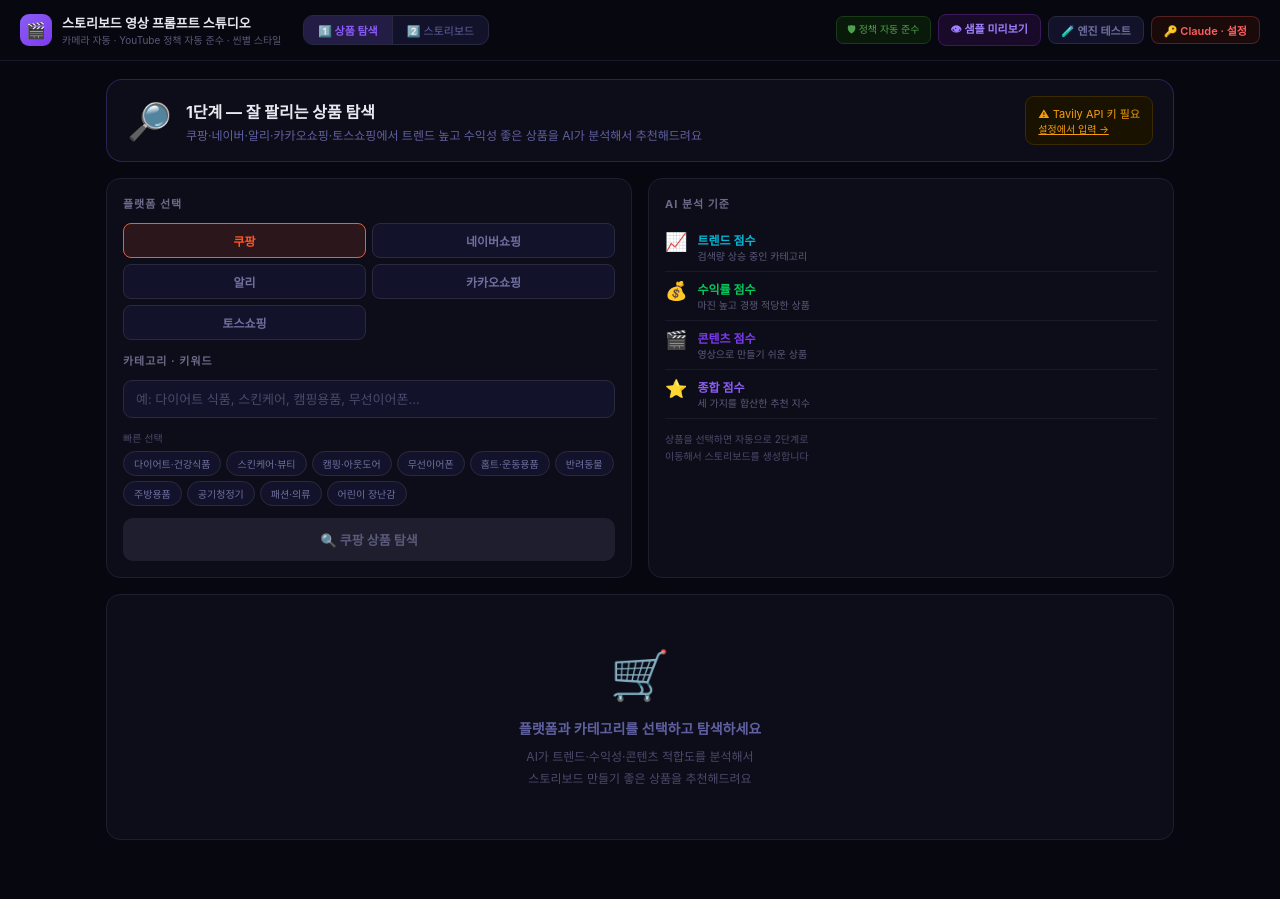
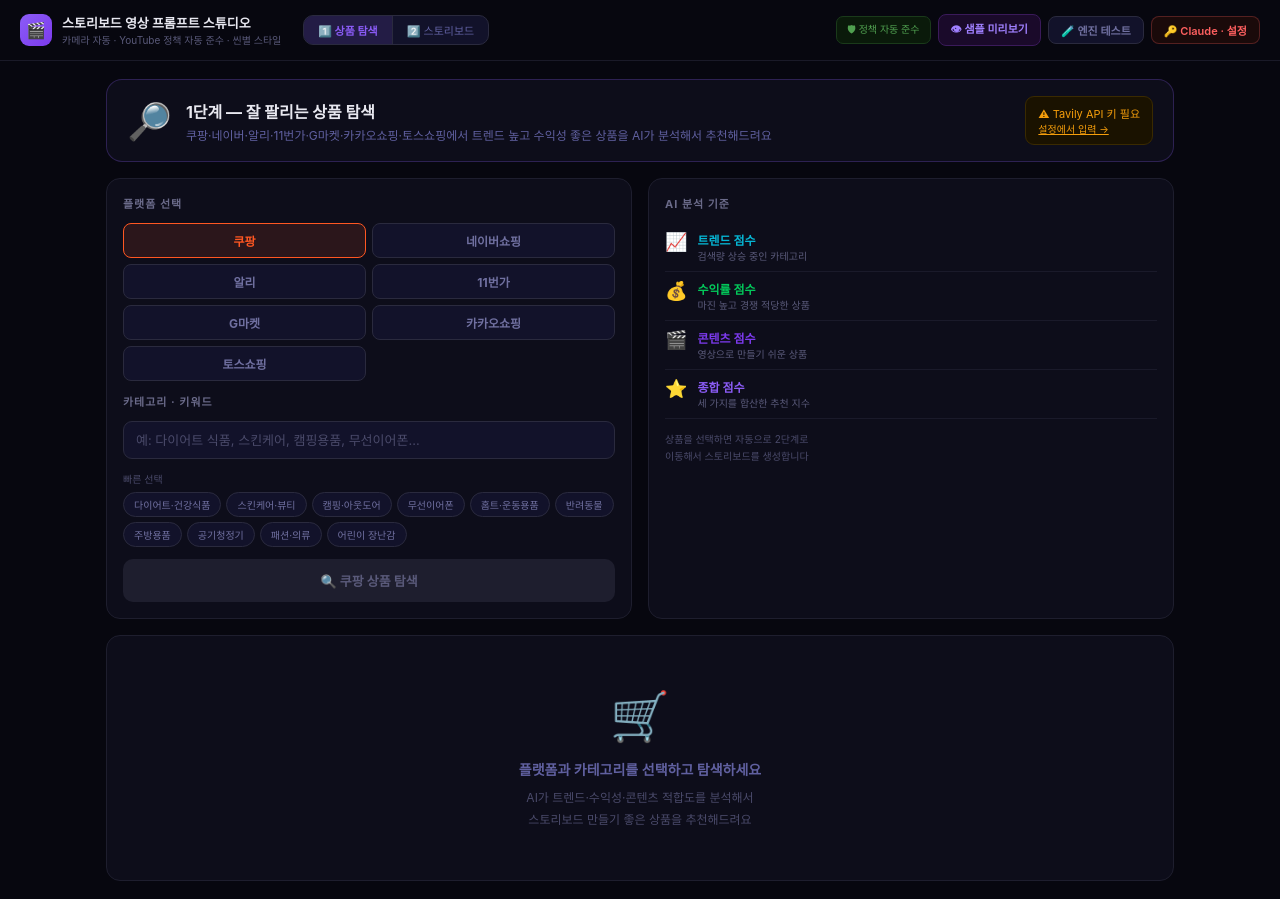
Before and after one commit to jokkeutti-hash/story-ssul-shopping, a React (Vite) app: page / in a window 1280 px wide. Before the commit the page ends 858 px from the top, so only its background shows below. Built offline with nearby package versions, Linux system fonts and the light colour scheme.

Commit message:
Restore 11st and Gmarket in product discovery platform list
Keep them alongside the newly added Kakao/Toss shopping options.

```diff
--- a/src/App.jsx
+++ b/src/App.jsx
@@ -1034,6 +1034,8 @@ IMPORTANT: The ai_prompt MUST:
     { id: "coupang",  label: "쿠팡",       color: "#FF5722", query: "site:coupang.com",       domain: "coupang.com" },
     { id: "naver",    label: "네이버쇼핑",  color: "#03C75A", query: "site:smartstore.naver.com", domain: "smartstore.naver.com" },
     { id: "aliexpress",label: "알리",      color: "#FF6A00", query: "site:aliexpress.com",    domain: "aliexpress.com" },
+    { id: "11st",     label: "11번가",     color: "#E8380D", query: "site:11st.co.kr",        domain: "11st.co.kr" },
+    { id: "gmarket",  label: "G마켓",      color: "#B50029", query: "site:gmarket.co.kr",     domain: "gmarket.co.kr" },
     { id: "kakao",    label: "카카오쇼핑",  color: "#FFCD00", query: "site:shopping.kakao.com", domain: "shopping.kakao.com" },
     { id: "toss",     label: "토스쇼핑",    color: "#0064FF", query: "site:shopping.toss.im",  domain: "shopping.toss.im" },
   ];
@@ -1391,7 +1393,7 @@ USP: ${product.usp}
             <div>
               <div style={{ fontWeight: 700, fontSize: 16 }}>1단계 — 잘 팔리는 상품 탐색</div>
               <div style={{ fontSize: 12, color: "#6060a0", marginTop: 3 }}>
-                쿠팡·네이버·알리·카카오쇼핑·토스쇼핑에서 트렌드 높고 수익성 좋은 상품을 AI가 분석해서 추천해드려요
+                쿠팡·네이버·알리·11번가·G마켓·카카오쇼핑·토스쇼핑에서 트렌드 높고 수익성 좋은 상품을 AI가 분석해서 추천해드려요
               </div>
             </div>
             {!tavilyKey && (
```
Also changed, not shown: 1 other file (tests, documents, lock files or other folders).
